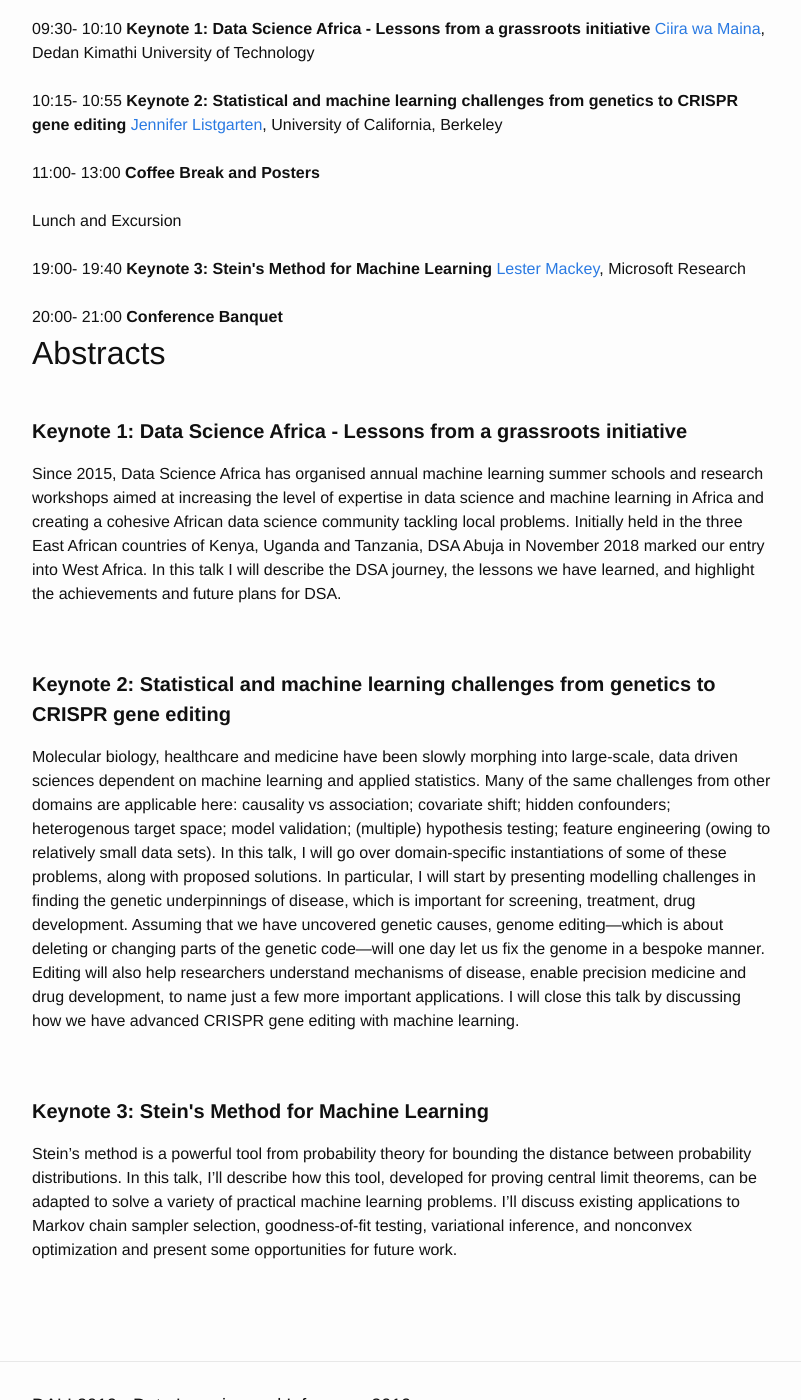
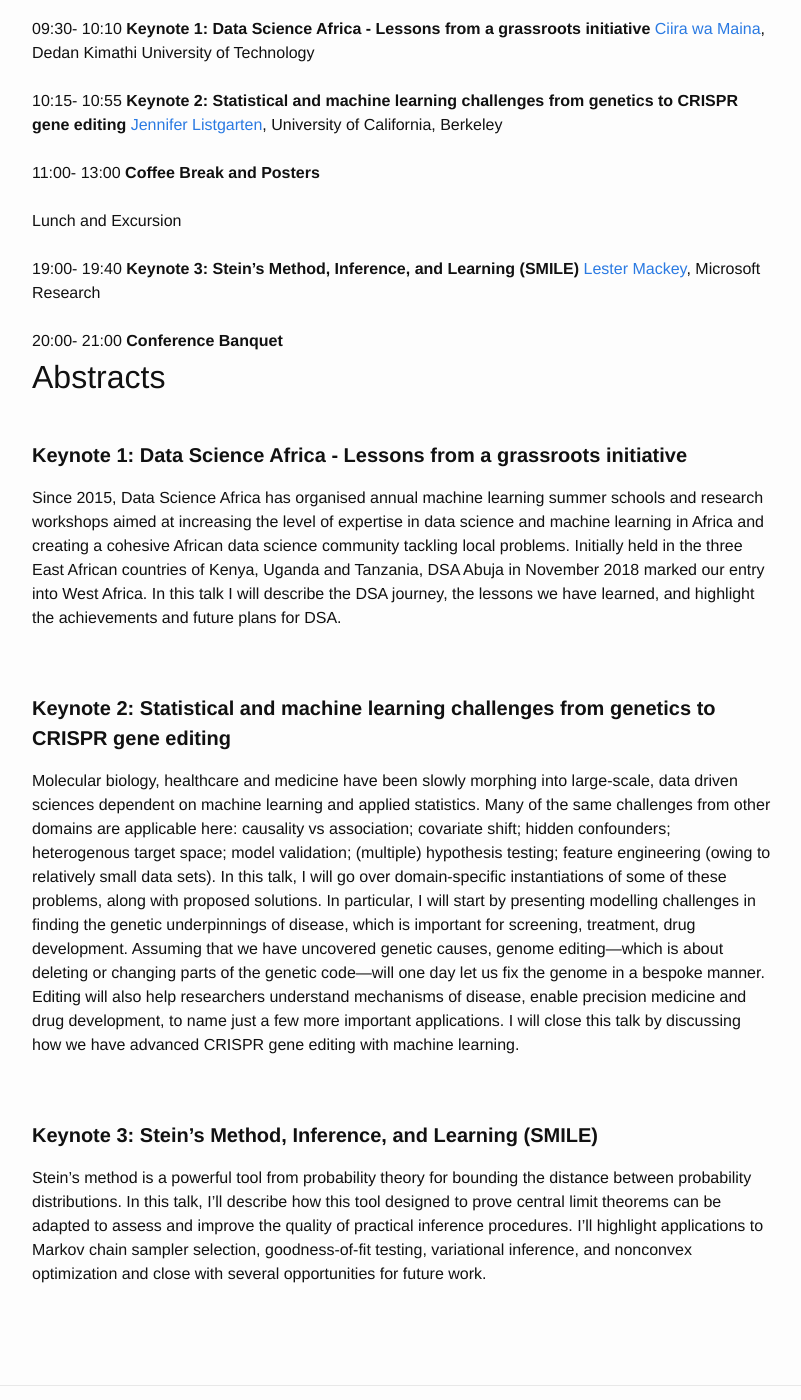
Before and after one commit to dalimeeting/dalimeeting.github.io, a Jekyll site: the page built from _posts/2019-01-04-day-2.md, in a window 1280 px wide and 1400 px high, scrolled down 765 px. Shown: the whole window, without its empty margins (238-1039 px from the left). Built offline with Jekyll 4.4.1, drawn with Linux system fonts in a browser that asks for light colours.

Commit message:
Update 2019-01-04-day-2.md

```diff
--- a/_posts/2019-01-04-day-2.md
+++ b/_posts/2019-01-04-day-2.md
@@ -30,7 +30,7 @@ talks:
   end: "13:00"
 - title: ""
   start: "Lunch and Excursion"
-- title: "Keynote 3: Stein's Method for Machine Learning"
+- title: "Keynote 3: Stein’s Method, Inference, and Learning (SMILE)"
   start: "19:00"
   end: "19:40"
   author:
@@ -38,7 +38,7 @@ talks:
     family: Mackey
     institute: Microsoft Research
     url: https://web.stanford.edu/~lmackey/
-  abstract: "Stein’s method is a powerful tool from probability theory for bounding the distance between probability distributions. In this talk, I’ll describe how this tool, developed for proving central limit theorems, can be adapted to solve a variety of practical machine learning problems. I’ll discuss existing applications to Markov chain sampler selection, goodness-of-fit testing, variational inference, and nonconvex optimization and present some opportunities for future work."
+  abstract: "Stein’s method is a powerful tool from probability theory for bounding the distance between probability distributions.  In this talk, I’ll describe how this tool designed to prove central limit theorems can be adapted to assess and improve the quality of practical inference procedures.  I’ll highlight applications to Markov chain sampler selection, goodness-of-fit testing, variational inference, and nonconvex optimization and close with several opportunities for future work."
   youtube:
 - title: "Conference Banquet"
   start: "20:00"
```
